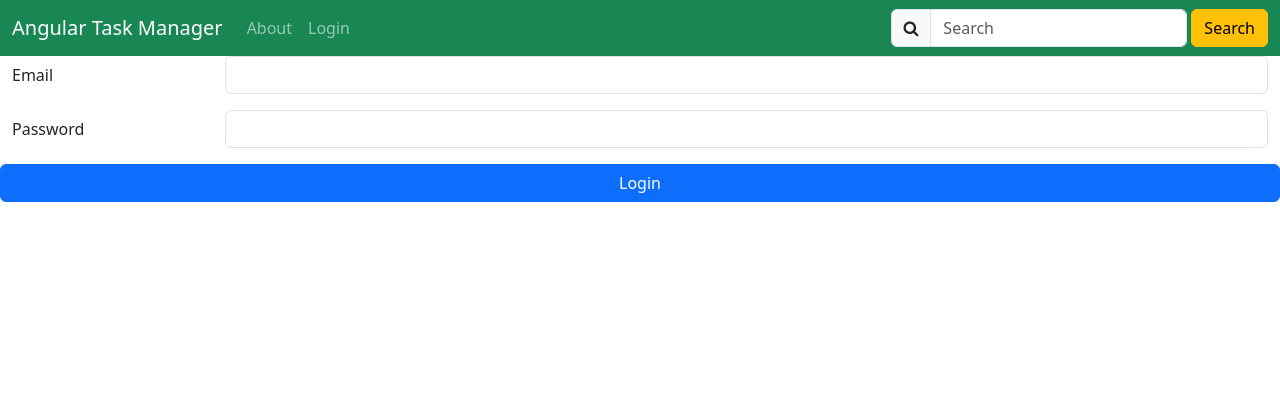
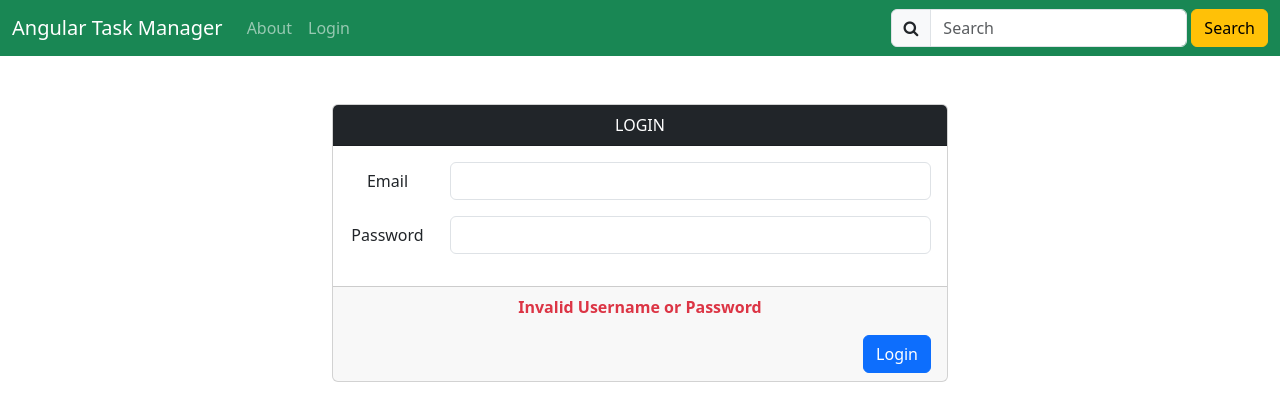
Before and after one commit to Rahul9037/Angular_Task_Manager, an Angular app: page /login in a window 1280 px wide. Both pictures are taken after a click on the button "Login". Shown: the top 420 px of the page. Built offline with nearby package versions, Linux system fonts and the light colour scheme; no server answers.

Commit message:
jwt token

```diff
--- a/src/app/admin/projects/projects.component.ts
+++ b/src/app/admin/projects/projects.component.ts
@@ -24,11 +24,15 @@ export class ProjectsComponent implements OnInit{
   }
 
   ngOnInit(): void {
-      this.projectService.getAllProjects().subscribe(
-        (response: Projects[]) => {
+      this.projectService.getAllProjects().subscribe({
+        next: (response: Projects[]) => {
           this.projects = response;
+        },
+        error: (error) => {
+          console.log(error);
+          alert("Not Authenticated")
         }
-      )
+      })
       this.searchByItems = Object.keys(new Projects());
       console.log(this.searchByItems);
       console.log(Object.keys(new Projects()))
--- a/src/app/login.service.ts
+++ b/src/app/login.service.ts
@@ -19,6 +19,7 @@ export class LoginService {
       (user) => {
         if(user){
           this.currentUserName = user.userName;
+          sessionStorage['currentUserDetails'] = JSON.stringify(user);
         }
         return user;
       }
@@ -26,6 +27,7 @@ export class LoginService {
   }
 
   public Logout (){
+    sessionStorage['currentUserDetails'] = null;
     this.currentUserName = null;
   }
 }
--- a/src/app/login/login.component.html
+++ b/src/app/login/login.component.html
@@ -1,5 +1,12 @@
 
 <form>
+  <div class="row">
+    <div class="col-lg-6 mx-auto mt-5">
+      <div class="card text-center">
+        <div class="card-header bg-dark text-white">
+          LOGIN
+        </div>
+        <div class="card-body">
           <div class="mb-3 row">
             <label for="staticEmail" class="col-sm-2 col-form-label">Email</label>
             <div class="col-sm-10">
@@ -12,7 +19,15 @@
               <input type="password" class="form-control" id="inputPassword" name="inputPassword" [(ngModel)]="loginViewModal.Password">
             </div>
           </div>
-      <div class="mb-3 row">
+        </div>
+        <div class="card-footer text-muted">
+          <!-- <span class="text-red font-weight-bold" *ngIf="loginErroressage && loginErroressage!==''">{{loginErroressage}}</span> -->
+          <p class="fw-bold text-center text-danger" *ngIf="loginErroressage && loginErroressage!==''">{{loginErroressage}}</p>
+          <div class="text-end">
             <button type="button" class="btn btn-primary" (click)="login($event)">Login</button>
           </div>
+        </div>
+      </div>
+    </div>
+  </div>
 </form>
--- a/src/app/projects.service.ts
+++ b/src/app/projects.service.ts
@@ -1,5 +1,5 @@
 import { Injectable } from '@angular/core';
-import { HttpClient } from '@angular/common/http';
+import { HttpClient, HttpHeaders } from '@angular/common/http';
 import { Observable } from 'rxjs';
 import { Projects } from './projects';
 import { map } from'rxjs/operators';
@@ -16,7 +16,14 @@ export class ProjectsService {
     //return this.httpClient.get<Projects[]>("http://localhost:9090/api/projects", {responseType: 'json'});
 
     //with map
-    return this.httpClient.get<Projects[]>("http://localhost:9090/api/projects", {responseType: 'json'})
+    let currentUser = { token: ""}
+    let headers = new HttpHeaders();
+    headers = headers.set("Authorization", "Bearer ");
+    if(sessionStorage['currentUserDetails'] !== null){
+      currentUser = JSON.parse(sessionStorage['currentUserDetails']);
+      headers = headers.set("Authorization", "Bearer " + currentUser.token);
+    }
+    return this.httpClient.get<Projects[]>("http://localhost:9090/api/projects", { headers: headers , responseType: 'json'})
     .pipe(map(
       (data) => {
         return data;
```
Lines whose indentation alone changed are shown as unchanged.
